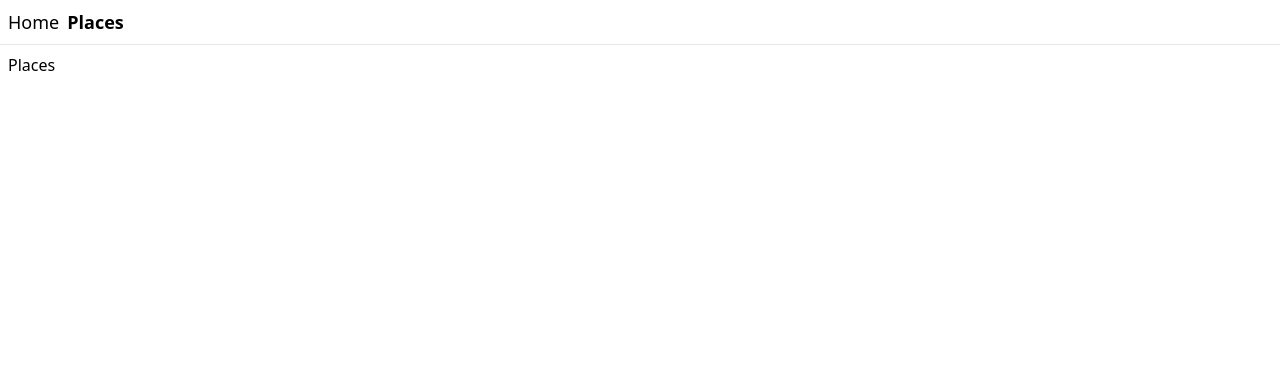
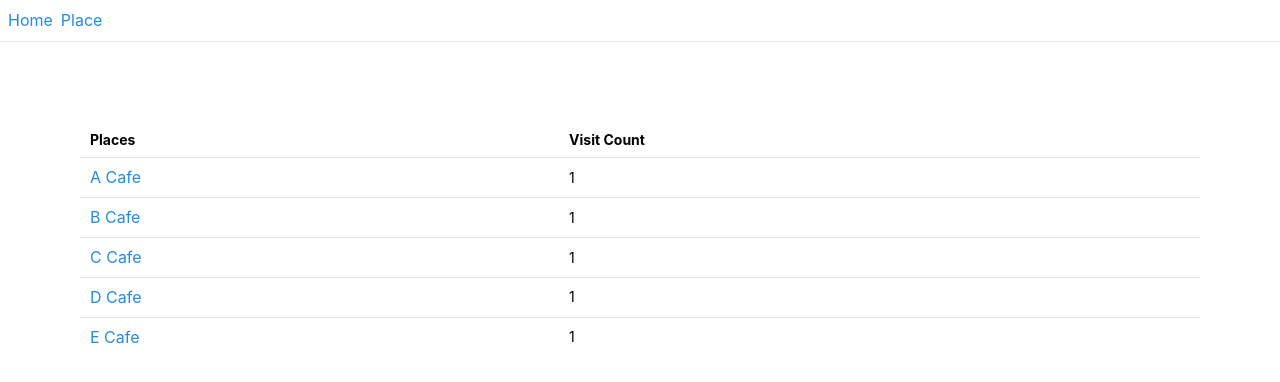
Before and after one commit to kawataro94/favoplace, a React (Vite) app in the folder packages/web/: page /places in a window 1280 px wide. Shown: the top 382 px of the page. Built offline with nearby package versions, Linux system fonts and the light colour scheme.

Commit message:
use mantine ui

```diff
--- a/packages/web/package.json
+++ b/packages/web/package.json
@@ -18,6 +18,8 @@
     "typescript": "^5.6.3"
   },
   "dependencies": {
+    "@mantine/core": "^7.13.5",
+    "@mantine/hooks": "^7.13.5",
     "@tanstack/react-router": "^1.78.3",
     "@tanstack/router-devtools": "^1.78.3",
     "react": "^18.3.1",
--- a/packages/web/src/main.tsx
+++ b/packages/web/src/main.tsx
@@ -1,6 +1,14 @@
+import React from "react";
 import ReactDOM from "react-dom/client";
-import { RouterProvider, createRouter } from "@tanstack/react-router";
+import { MantineProvider } from "@mantine/core";
+import {
+  RouterProvider,
+  createRouter,
+  LinkComponentProps,
+} from "@tanstack/react-router";
 import { routeTree } from "./routeTree.gen";
+
+import "@mantine/core/styles.css";
 
 // Set up a Router instance
 const router = createRouter({
@@ -15,9 +23,19 @@ declare module "@tanstack/react-router" {
   }
 }
 
+declare module "@mantine/core" {
+  interface AnchorProps extends LinkComponentProps {}
+}
+
 const rootElement = document.getElementById("app")!;
 
 if (!rootElement.innerHTML) {
   const root = ReactDOM.createRoot(rootElement);
-  root.render(<RouterProvider router={router} />);
+  root.render(
+    <React.StrictMode>
+      <MantineProvider>
+        <RouterProvider router={router} />
+      </MantineProvider>
+    </React.StrictMode>
+  );
 }
--- a/packages/web/src/routeTree.gen.ts
+++ b/packages/web/src/routeTree.gen.ts
@@ -11,20 +11,27 @@
 // Import Routes
 
 import { Route as rootRoute } from './routes/__root'
-import { Route as PlacesImport } from './routes/places'
 import { Route as IndexImport } from './routes/index'
+import { Route as PlacesIndexImport } from './routes/places/index'
+import { Route as PlacesPlaceIdImport } from './routes/places/$placeId'
 
 // Create/Update Routes
-
-const PlacesRoute = PlacesImport.update({
-  id: '/places',
-  path: '/places',
-  getParentRoute: () => rootRoute,
-} as any)
 
 const IndexRoute = IndexImport.update({
   id: '/',
   path: '/',
+  getParentRoute: () => rootRoute,
+} as any)
+
+const PlacesIndexRoute = PlacesIndexImport.update({
+  id: '/places/',
+  path: '/places/',
+  getParentRoute: () => rootRoute,
+} as any)
+
+const PlacesPlaceIdRoute = PlacesPlaceIdImport.update({
+  id: '/places/$placeId',
+  path: '/places/$placeId',
   getParentRoute: () => rootRoute,
 } as any)
 
@@ -39,11 +46,18 @@ declare module '@tanstack/react-router' {
       preLoaderRoute: typeof IndexImport
       parentRoute: typeof rootRoute
     }
-    '/places': {
-      id: '/places'
+    '/places/$placeId': {
+      id: '/places/$placeId'
+      path: '/places/$placeId'
+      fullPath: '/places/$placeId'
+      preLoaderRoute: typeof PlacesPlaceIdImport
+      parentRoute: typeof rootRoute
+    }
+    '/places/': {
+      id: '/places/'
       path: '/places'
       fullPath: '/places'
-      preLoaderRoute: typeof PlacesImport
+      preLoaderRoute: typeof PlacesIndexImport
       parentRoute: typeof rootRoute
     }
   }
@@ -53,37 +67,42 @@ declare module '@tanstack/react-router' {
 
 export interface FileRoutesByFullPath {
   '/': typeof IndexRoute
-  '/places': typeof PlacesRoute
+  '/places/$placeId': typeof PlacesPlaceIdRoute
+  '/places': typeof PlacesIndexRoute
 }
 
 export interface FileRoutesByTo {
   '/': typeof IndexRoute
-  '/places': typeof PlacesRoute
+  '/places/$placeId': typeof PlacesPlaceIdRoute
+  '/places': typeof PlacesIndexRoute
 }
 
 export interface FileRoutesById {
   __root__: typeof rootRoute
   '/': typeof IndexRoute
-  '/places': typeof PlacesRoute
+  '/places/$placeId': typeof PlacesPlaceIdRoute
+  '/places/': typeof PlacesIndexRoute
 }
 
 export interface FileRouteTypes {
   fileRoutesByFullPath: FileRoutesByFullPath
-  fullPaths: '/' | '/places'
+  fullPaths: '/' | '/places/$placeId' | '/places'
   fileRoutesByTo: FileRoutesByTo
-  to: '/' | '/places'
-  id: '__root__' | '/' | '/places'
+  to: '/' | '/places/$placeId' | '/places'
+  id: '__root__' | '/' | '/places/$placeId' | '/places/'
   fileRoutesById: FileRoutesById
 }
 
 export interface RootRouteChildren {
   IndexRoute: typeof IndexRoute
-  PlacesRoute: typeof PlacesRoute
+  PlacesPlaceIdRoute: typeof PlacesPlaceIdRoute
+  PlacesIndexRoute: typeof PlacesIndexRoute
 }
 
 const rootRouteChildren: RootRouteChildren = {
   IndexRoute: IndexRoute,
-  PlacesRoute: PlacesRoute,
+  PlacesPlaceIdRoute: PlacesPlaceIdRoute,
+  PlacesIndexRoute: PlacesIndexRoute,
 }
 
 export const routeTree = rootRoute
@@ -97,14 +116,18 @@ export const routeTree = rootRoute
       "filePath": "__root.tsx",
       "children": [
         "/",
-        "/places"
+        "/places/$placeId",
+        "/places/"
       ]
     },
     "/": {
       "filePath": "index.tsx"
     },
-    "/places": {
-      "filePath": "places.tsx"
+    "/places/$placeId": {
+      "filePath": "places/$placeId.tsx"
+    },
+    "/places/": {
+      "filePath": "places/index.tsx"
     }
   }
 }
--- a/packages/web/src/routes/__root.tsx
+++ b/packages/web/src/routes/__root.tsx
@@ -1,5 +1,6 @@
 import { Link, Outlet, createRootRoute } from "@tanstack/react-router";
 import { TanStackRouterDevtools } from "@tanstack/router-devtools";
+import { Anchor } from "@mantine/core";
 
 export const Route = createRootRoute({
   component: RootComponent,
@@ -9,7 +10,8 @@ function RootComponent() {
   return (
     <>
       <div className="p-2 flex gap-2 text-lg">
-        <Link
+        <Anchor
+          component={Link}
           to="/"
           activeProps={{
             className: "font-bold",
@@ -17,18 +19,21 @@ function RootComponent() {
           activeOptions={{ exact: true }}
         >
           Home
-        </Link>{" "}
-        <Link
+        </Anchor>
+        <Anchor
+          component={Link}
           to="/places"
           activeProps={{
             className: "font-bold",
           }}
         >
-          Places
-        </Link>
+          Place
+        </Anchor>
       </div>
       <hr />
-      <Outlet />
+      <div className="p-20">
+        <Outlet />
+      </div>
       <TanStackRouterDevtools position="bottom-right" />
     </>
   );
--- a/packages/web/src/routes/places.tsx
+++ /dev/null
@@ -1,13 +0,0 @@
-import { createFileRoute } from "@tanstack/react-router";
-
-export const Route = createFileRoute("/places")({
-  component: PlaceComponent,
-});
-
-function PlaceComponent() {
-  return (
-    <div className="p-2">
-      <h3>Places</h3>
-    </div>
-  );
-}
--- /dev/null
+++ b/packages/web/src/routes/places/$placeId.tsx
@@ -0,0 +1,11 @@
+import { createFileRoute } from "@tanstack/react-router";
+
+export const Route = createFileRoute("/places/$placeId")({
+  component: RouteComponent,
+});
+
+function RouteComponent() {
+  const { placeId } = Route.useParams();
+
+  return `Hello places/${placeId} !`;
+}
--- /dev/null
+++ b/packages/web/src/routes/places/index.tsx
@@ -0,0 +1,43 @@
+import { createFileRoute, Link } from "@tanstack/react-router";
+import { Table, Anchor } from "@mantine/core";
+
+export const Route = createFileRoute("/places/")({
+  component: PlaceComponent,
+});
+
+const places = [
+  { id: "cm3awodu80000j5x78ekcbt43", name: "A Cafe", visitCount: 1 },
+  { id: "cm3awomsk0000j5x7gvsofji1", name: "B Cafe", visitCount: 1 },
+  { id: "cm3awope00000j5x7bzdaggu8", name: "C Cafe", visitCount: 1 },
+  { id: "cm3awosei0000j5x7dzpl8zw6", name: "D Cafe", visitCount: 1 },
+  { id: "cm3awovbt0000j5x7csp46odw", name: "E Cafe", visitCount: 1 },
+];
+
+function PlaceComponent() {
+  return (
+    <Table>
+      <Table.Thead>
+        <Table.Tr>
+          <Table.Th>Places</Table.Th>
+          <Table.Th>Visit Count</Table.Th>
+        </Table.Tr>
+      </Table.Thead>
+      <Table.Tbody>
+        {places.map((place) => (
+          <Table.Tr key={place.name}>
+            <Table.Td>
+              <Anchor
+                component={Link}
+                to="/places/$placeId"
+                params={{ placeId: place.id }}
+              >
+                {place.name}
+              </Anchor>
+            </Table.Td>
+            <Table.Td>{place.visitCount}</Table.Td>
+          </Table.Tr>
+        ))}
+      </Table.Tbody>
+    </Table>
+  );
+}
```
Also changed, not shown: 1 other file (tests, documents, lock files or other folders).
